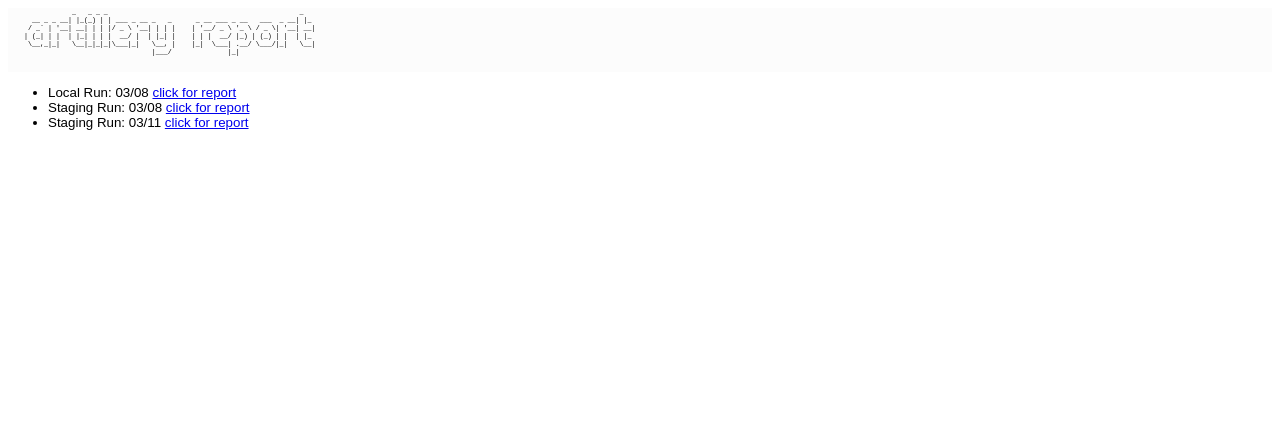
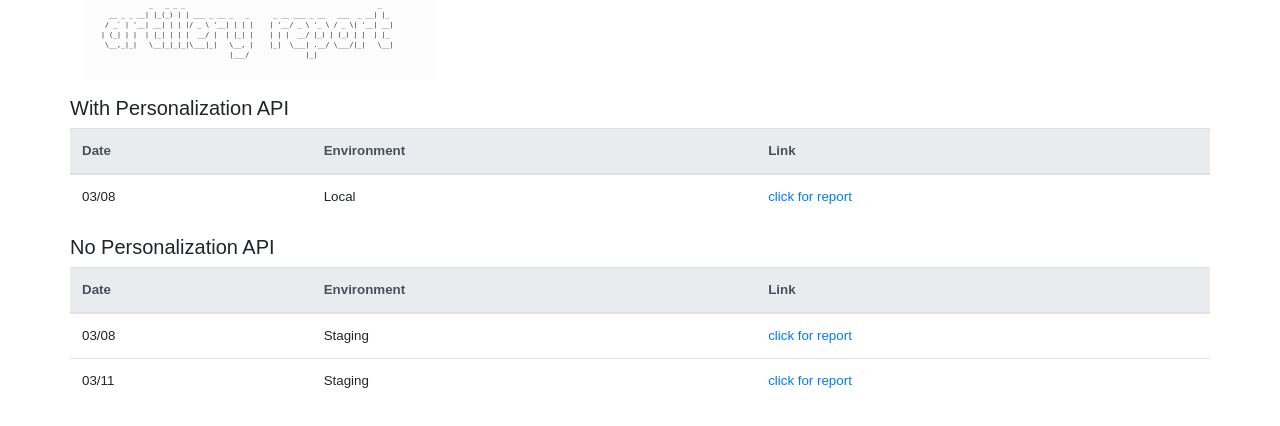
Before and after one commit to vkyt/vkyt.github.io, a plain HTML site: page index.html in a window 1280 px wide. Drawn offline with nearby package versions, Linux system fonts and the light colour scheme.

Commit message:
report format

```diff
--- a/index.html
+++ b/index.html
@@ -3,6 +3,9 @@
 
 <head>
   <title>Artillery report</title>
+
+  <link rel="stylesheet" href="https://stackpath.bootstrapcdn.com/bootstrap/4.3.1/css/bootstrap.min.css"
+    integrity="sha384-ggOyR0iXCbMQv3Xipma34MD+dH/1fQ784/j6cY/iJTQUOhcWr7x9JvoRxT2MZw1T" crossorigin="anonymous">
 
   <style>
     body,
@@ -35,6 +38,25 @@
       height: 20em;
     }
 
+    .bg {
+      box-sizing: border-box;
+      height: 460px;
+      width: 1169px;
+      border: 1px solid #D8D8D8;
+      border-radius: 4px;
+      background-color: #FFFFFF;
+      box-shadow: 0 0 16px 0 rgba(213, 213, 213, 0.5);
+    }
+
+    .box {
+      box-sizing: content-box;
+    }
+
+    .rectangle-6 {
+      height: 72px;
+      width: 1280px;
+      background-color: #F7F7F8;
+    }
   </style>
 </head>
 
@@ -42,7 +64,7 @@
 
   <div class="container">
 
-    <div class="row" id="header">
+    <div class="row box" id="header">
       <div class="col-lg-4 col-lg-offset-4">
         <pre style="font-size: 5pt; background-color: #fcfcfc; border: none;">
                 _   _ _ _                                                _
@@ -57,16 +79,69 @@
     </div>
 
     <div class="row">
-      <ul>
+      <h5>With Personalization API</h5>
+    </div>
+    <div class="row">
+      <table class="table">
+        <thead class="thead-light">
+          <tr>
+            <th scope="col">Date</th>
+            <th scope="col">Environment</th>
+            <th scope="col">Link</th>
+          </tr>
+        </thead>
+        <tbody>
+          <tr>
+            <td>03/08</td>
+            <td>Local</td>
+            <td>
+              <a href='development_2019-03-08.json.html'>click for report</a>
+            </td>
+          </tr>
+        </tbody>
+      </table>
+      <!-- <ul>
         <li>Local Run: 03/08
           <a href='development_2019-03-08.json.html'>click for report</a>
         </li>
+      </ul> -->
+    </div>
+    <div class="row">
+      <h5>No Personalization API</h5>
+    </div>
+    <div class="row">
+      <table class="table">
+        <thead class="thead-light">
+          <tr>
+            <th scope="col">Date</th>
+            <th scope="col">Environment</th>
+            <th scope="col">Link</th>
+          </tr>
+        </thead>
+        <tbody>
+          <tr>
+            <td>03/08</td>
+            <td>Staging</td>
+            <td>
+              <a href='staging_2019-03-08-woWall.json.html'>click for report</a>
+            </td>
+          </tr>
+          <tr>
+            <td>03/11</td>
+            <td>Staging</td>
+            <td>
+              <a href='staging_2019-03-11-woWall.json.html'>click for report</a>
+            </td>
+          </tr>
+        </tbody>
+      </table>
+      <!-- <ul>
         <li>Staging Run: 03/08
           <a href='staging_2019-03-08-woWall.json.html'>click for report</a>
         </li>
         <li>Staging Run: 03/11
           <a href='staging_2019-03-11-woWall.json.html'>click for report</a>
-        </li>
+        </li> -->
       </ul>
     </div>
   </div>
```
